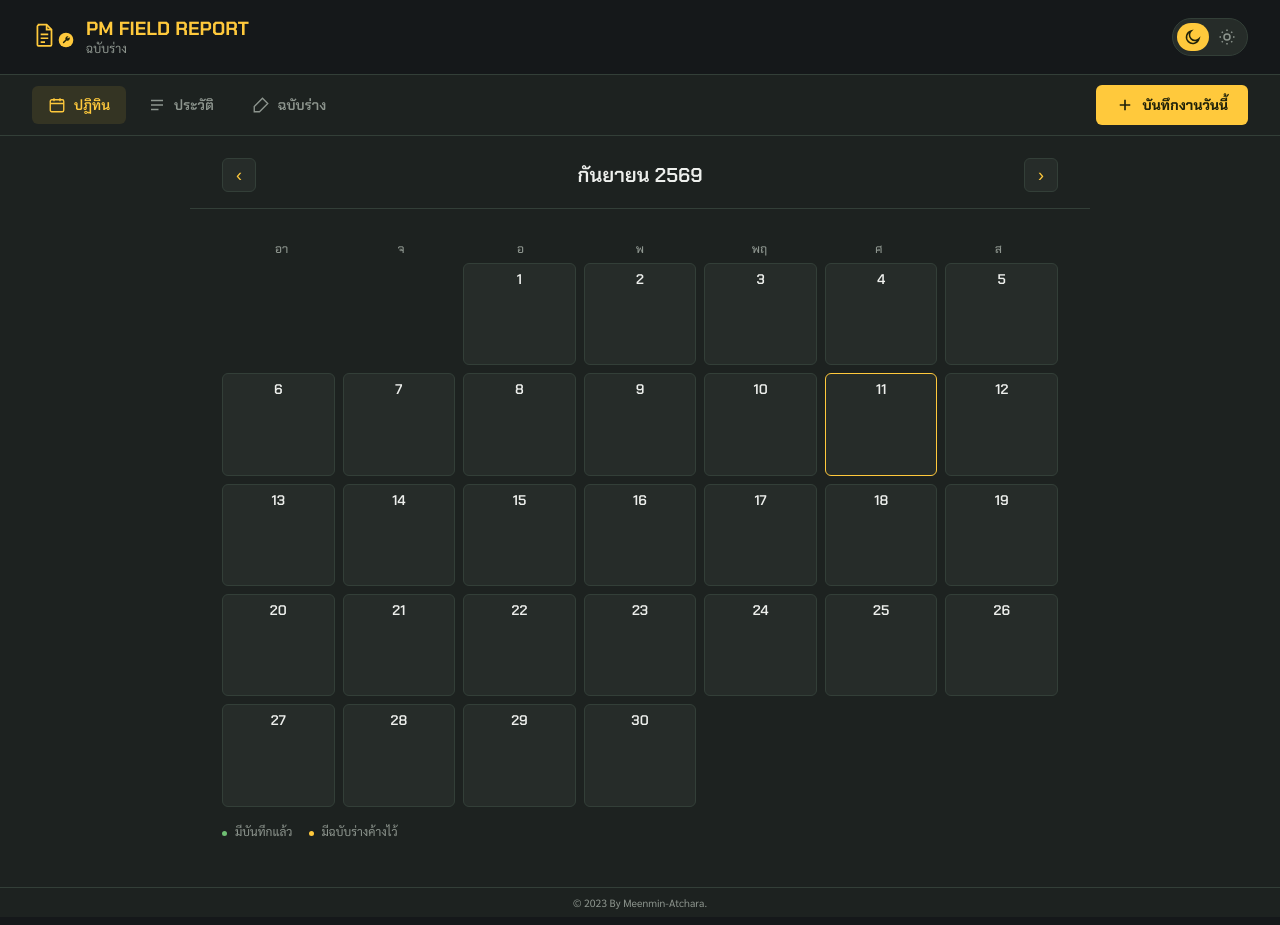
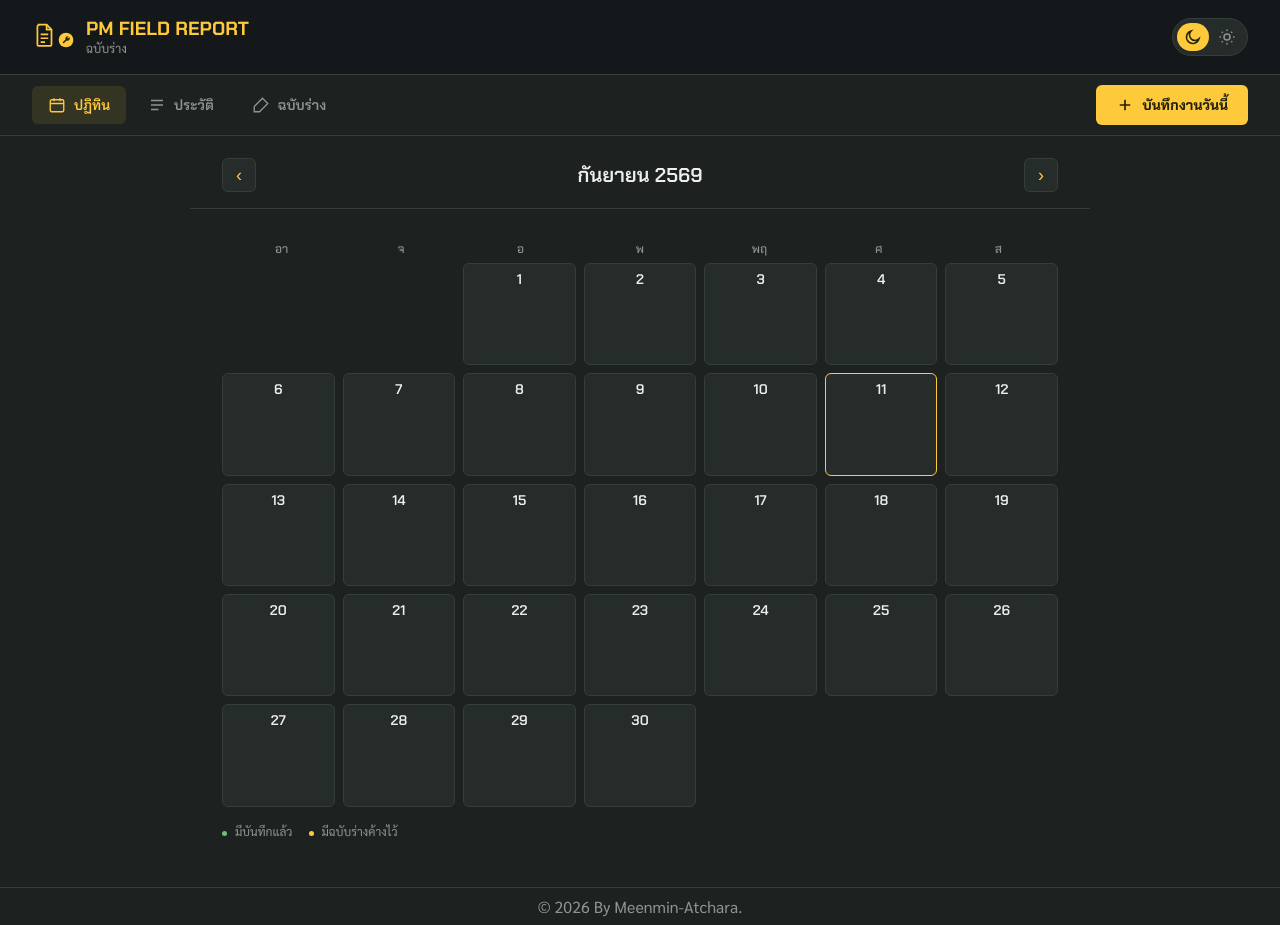
Before and after one commit to Meenmin-Atchara/pm-report, a React (Vite) app: page / in a window 1280 px wide. Built offline with nearby package versions, Linux system fonts and the light colour scheme.

Commit message:
Update App.jsx

```diff
--- a/src/App.jsx
+++ b/src/App.jsx
@@ -374,7 +374,7 @@ export default function PMFieldReport() {
 
         {toast && <div className="toast">{toast}</div>}
 
-        <div className="copyrightBar">© 2023 By Meenmin-Atchara.</div>
+        <div className="copyrightBar">© 2026 By Meenmin-Atchara.</div>
 
         <div className="printArea">
           {printPayload && (
@@ -1000,7 +1000,7 @@ function GlobalStyle() {
       .copyLink{text-align:center;font-size:13px;color:var(--muted);background:none;border:none;text-decoration:underline;cursor:pointer;padding:4px;}
       .toast{position:fixed;bottom:90px;left:50%;transform:translateX(-50%);background:var(--surface2);border:1px solid var(--amber);color:var(--text);padding:10px 16px;border-radius:8px;font-size:13px;max-width:380px;text-align:center;z-index:50;}
       .muted{color:var(--muted);font-size:14px;}
-      .copyrightBar{text-align:center;font-size:10.5px;color:var(--muted);padding:8px 10px;border-top:1px solid var(--border);background:var(--surface);}
+      .copyrightBar{text-align:center;font-size:16px;color:var(--muted);padding:8px 10px;border-top:1px solid var(--border);background:var(--surface);}
       .editingBadge{font-size:12px;color:var(--amber);font-family:'Chakra Petch',sans-serif;font-weight:600;}
       .footerWrap{flex-wrap:wrap;}
       .btnDanger{background:none;border:1px solid var(--rust);color:var(--rust);display:flex;align-items:center;justify-content:center;gap:6px;}
```
